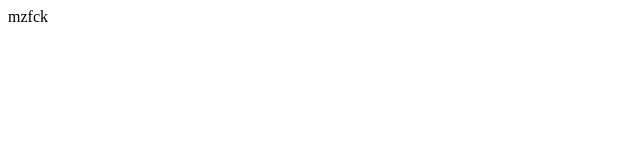
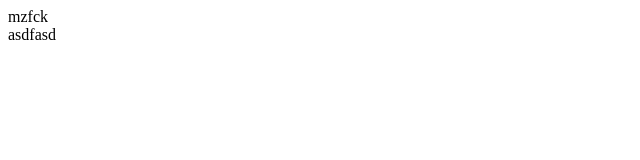
Before and after one commit to satu1kaa/vue3_firstproject, a Vue app: page / in a window 1280 px wide. Shown: the top 160 px of the page, without its empty margins (0-640 px from the left). Built offline with nearby package versions, Linux system fonts and the light colour scheme.

Commit message:
first commit

```diff
--- a/src/App.vue
+++ b/src/App.vue
@@ -1,6 +1,9 @@
 <template lang="">
     <div>
         mzfck
+    </div>
+    <div>
+        asdfasd
     </div>
 </template>
 
```
